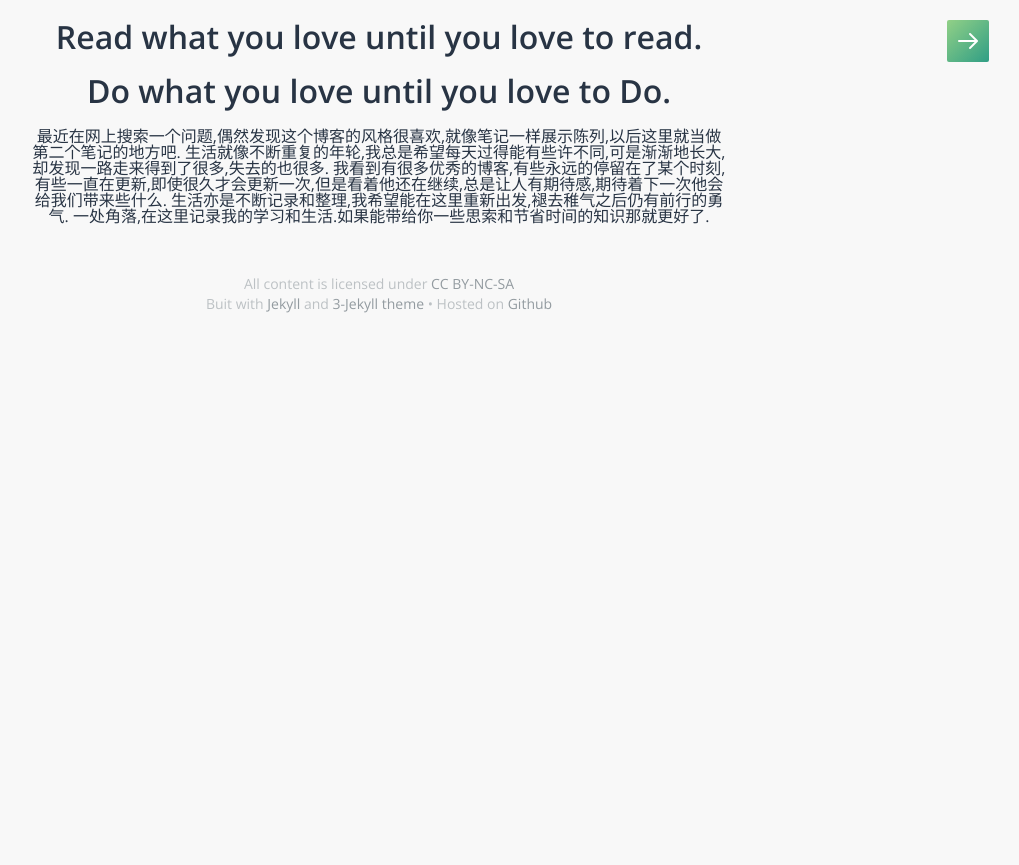
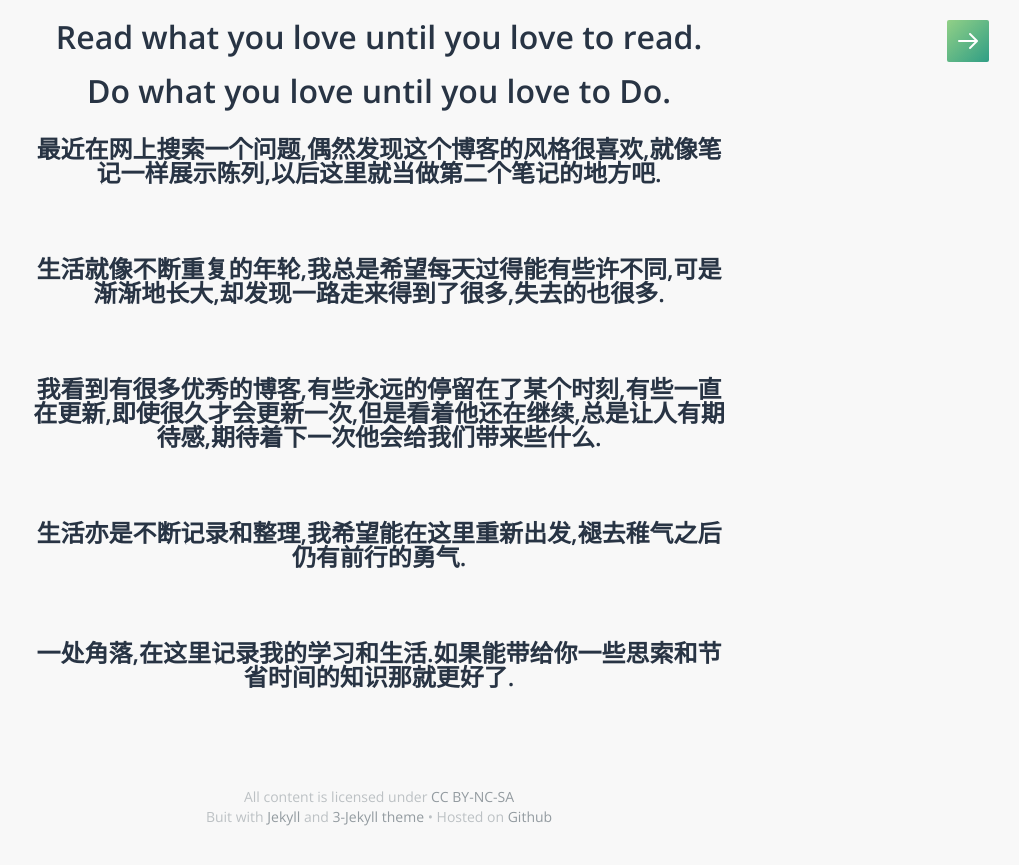
Before and after one commit to decodelove/decodelove.github.io, a Jekyll site: the page built from index.html, in a window 1280 px wide. Shown: the top 865 px of the page, without its empty margins (261-1280 px from the left). Built offline with Jekyll 4.4.1, drawn with Linux system fonts in a browser that asks for light colours; some web fonts are replaced.

Commit message:
index.html

```diff
--- a/index.html
+++ b/index.html
@@ -5,15 +5,15 @@ layout: default
   <h1>Read what you love until you love to read.</h1>
   <h1>Do what you love until you love to Do.</h1>
 
-  <p>
-    最近在网上搜索一个问题,偶然发现这个博客的风格很喜欢,就像笔记一样展示陈列,以后这里就当做第二个笔记的地方吧.
+  <h2>
+    <p>最近在网上搜索一个问题,偶然发现这个博客的风格很喜欢,就像笔记一样展示陈列,以后这里就当做第二个笔记的地方吧.</p><br/>
 
-    生活就像不断重复的年轮,我总是希望每天过得能有些许不同,可是渐渐地长大,却发现一路走来得到了很多,失去的也很多.
+    <p></p>生活就像不断重复的年轮,我总是希望每天过得能有些许不同,可是渐渐地长大,却发现一路走来得到了很多,失去的也很多.</p><br/>
 
-    我看到有很多优秀的博客,有些永远的停留在了某个时刻,有些一直在更新,即使很久才会更新一次,但是看着他还在继续,总是让人有期待感,期待着下一次他会给我们带来些什么.
+    <p></p>我看到有很多优秀的博客,有些永远的停留在了某个时刻,有些一直在更新,即使很久才会更新一次,但是看着他还在继续,总是让人有期待感,期待着下一次他会给我们带来些什么.</p><br/>
 
-    生活亦是不断记录和整理,我希望能在这里重新出发,褪去稚气之后仍有前行的勇气.
+    <p></p>生活亦是不断记录和整理,我希望能在这里重新出发,褪去稚气之后仍有前行的勇气.</p><br/>
 
-    一处角落,在这里记录我的学习和生活.如果能带给你一些思索和节省时间的知识那就更好了.
-  </p>
+    <p></p>一处角落,在这里记录我的学习和生活.如果能带给你一些思索和节省时间的知识那就更好了.</p><br/>
+  </h2>
 </div>
```
